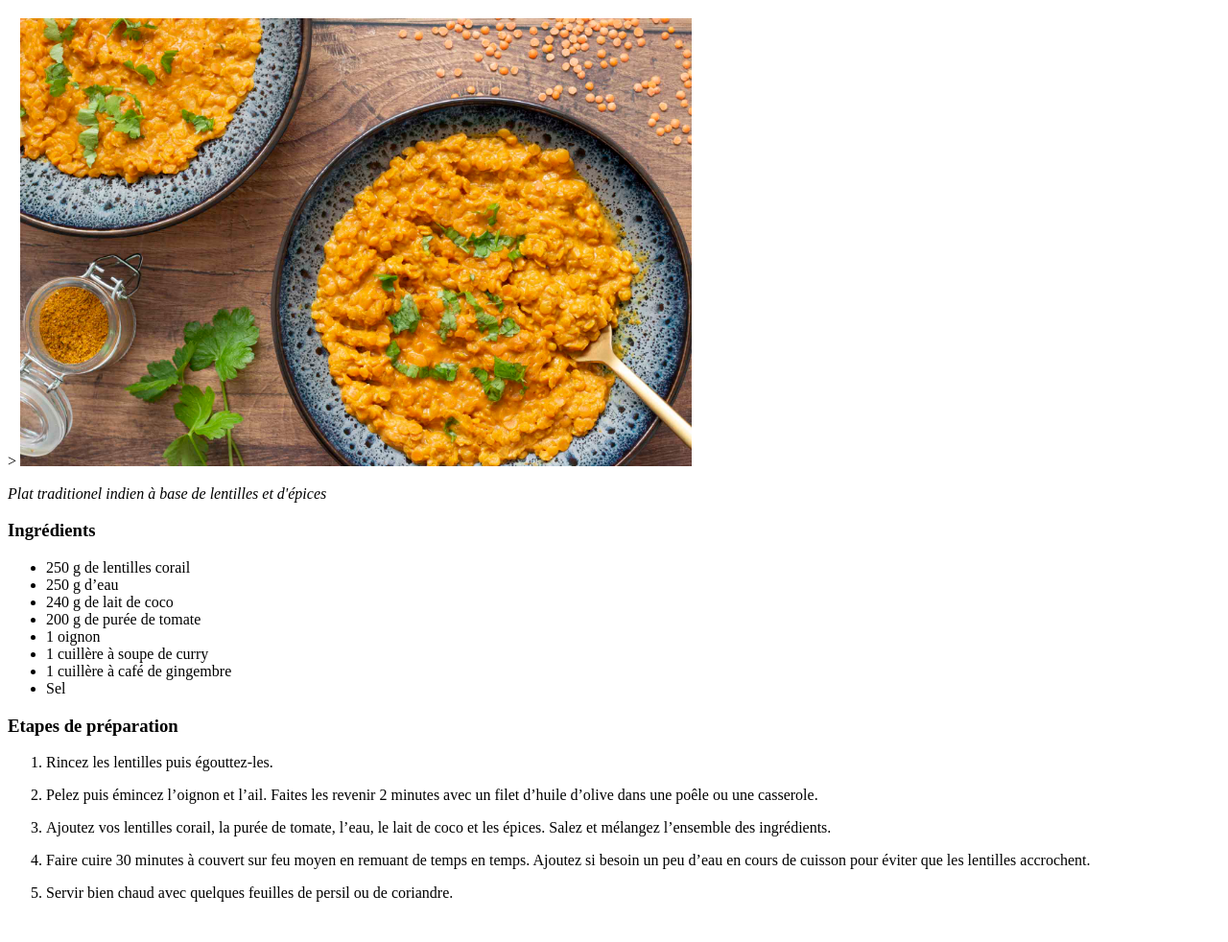
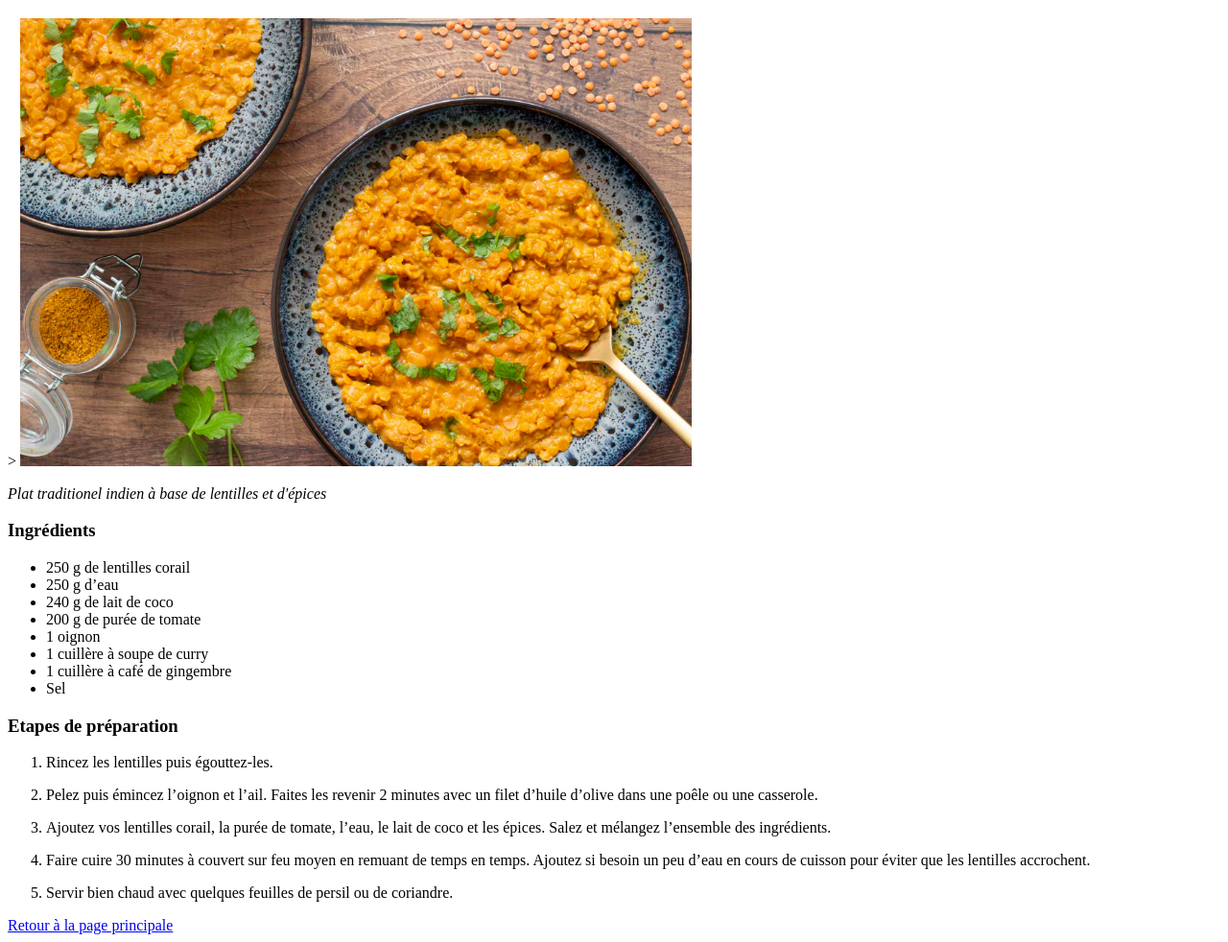
Before and after one commit to Naiirys/odin-recipes, a plain HTML site: page recipes/dahl-de-lentilles-corails.html in a window 1280 px wide. Shown: the part 61-1043 px from the top of the page at 96% size. Before the commit the page ends 1017 px from the top, so only its background shows below. Drawn offline with Linux system fonts and the light colour scheme.

Commit message:
Ajout d'un lien de retour à la homepage sur les pages de recettes

```diff
--- a/recipes/dahl-de-lentilles-corails.html
+++ b/recipes/dahl-de-lentilles-corails.html
@@ -29,11 +29,8 @@
         <p><li>Ajoutez vos lentilles corail, la purée de tomate, l’eau, le lait de coco et les épices. Salez et mélangez l’ensemble des ingrédients.</li></p>
         <p><li>Faire cuire 30 minutes à couvert sur feu moyen en remuant de temps en temps. Ajoutez si besoin un peu d’eau en cours de cuisson pour éviter que les lentilles accrochent.</li></p>
         <p><li>Servir bien chaud avec quelques feuilles de persil ou de coriandre.</li></p>
-
-
-
-
     </ol>
+    <a href="../index.html">Retour à la page principale</a>
 
 </body>
 </html>
```
Also changed, not shown: index.html (+2 -0 lines), recipes/bolognaise.html (+1 -5 lines), recipes/chili-con-carne.html (+1 -1 lines).
